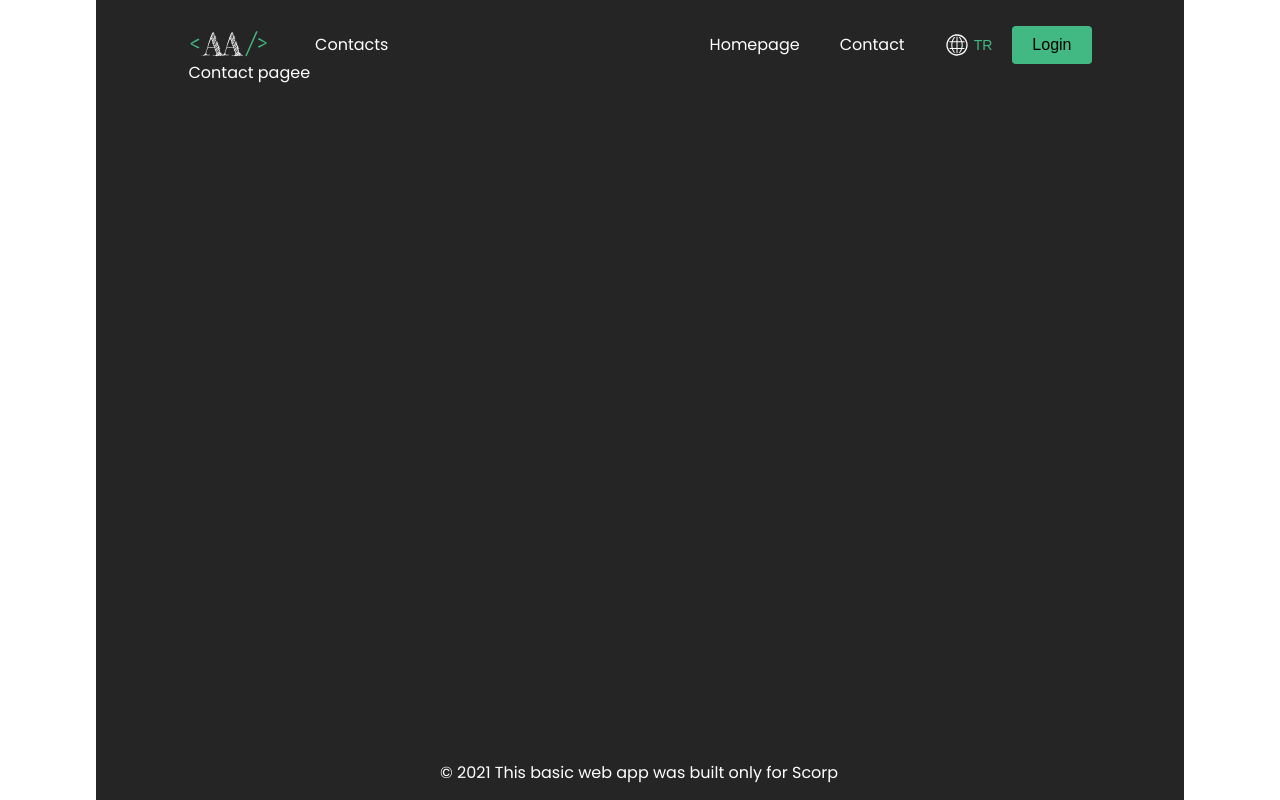
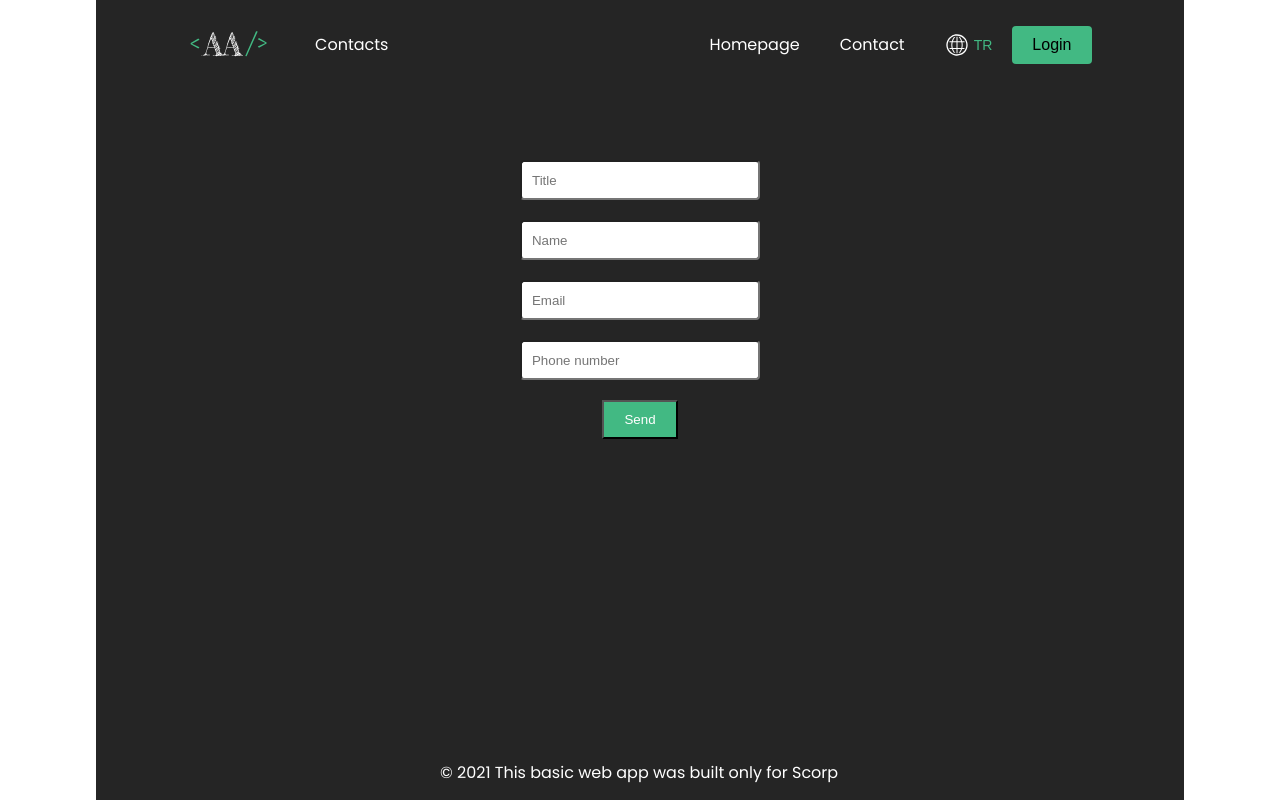
Before and after one commit to ahmetayyildiz66/scorp-task, a Vue app: page /contact in a window 1280 px wide. Built offline with nearby package versions, Linux system fonts and the light colour scheme.

Commit message:
Contact page

```diff
--- a/src/store/user/actions.js
+++ b/src/store/user/actions.js
@@ -4,5 +4,14 @@ export const actions = {
   },
   logout({ commit }) {
     commit("RESET_USER");
+  },
+  updateTitle({ commit }, title) {
+    commit("UPDATE_TITLE", title);
+  },
+  updateUsername({ commit }, username) {
+    commit("UPDATE_USERNAME", username);
+  },
+  updateEmail({ commit }, email) {
+    commit("UPDATE_EMAIL", email);
   }
 };
--- a/src/store/user/mutations.js
+++ b/src/store/user/mutations.js
@@ -9,5 +9,14 @@ export const mutations = {
   RESET_USER(state) {
     state.userInfo = {};
     state.isUserLoggedIn = false;
+  },
+  UPDATE_TITLE(state, title) {
+    state.userInfo.title = title;
+  },
+  UPDATE_USERNAME(state, username) {
+    state.userInfo.username = username;
+  },
+  UPDATE_EMAIL(state, email) {
+    state.userInfo.email = email;
   }
 };
--- a/src/views/ContactPage.vue
+++ b/src/views/ContactPage.vue
@@ -1,9 +1,118 @@
 <template>
-  <p>Contact pagee</p>
+  <main class="contact">
+    <form class="form">
+      <input
+        class="form__input form__title"
+        type="text"
+        placeholder="Title"
+        v-model="title"
+      />
+      <input
+        class="form__input form__name"
+        placeholder="Name"
+        type="text"
+        v-model="name"
+      />
+      <input
+        class="form__input form__email"
+        placeholder="Email"
+        type="email"
+        v-model="email"
+      />
+      <input
+        class="form__input form__phone"
+        placeholder="Phone number"
+        type="text"
+        v-model="phoneNumber"
+      />
+      <button class="form__submit" type="button">Send</button>
+    </form>
+  </main>
 </template>
 
 <script>
+import { mapGetters, mapActions } from "vuex";
+
 export default {
-  name: "ContactPage"
+  name: "ContactPage",
+  data() {
+    return {
+      username: "",
+      mail: "",
+      phoneNumber: ""
+    };
+  },
+  computed: {
+    ...mapGetters("user", ["userInfo"]),
+    title: {
+      get() {
+        return this.userInfo.title;
+      },
+      set(value) {
+        this.updateTitle(value);
+      }
+    },
+    name: {
+      get() {
+        return this.userInfo.username;
+      },
+      set(value) {
+        this.username = value;
+      }
+    },
+    email: {
+      get() {
+        return this.userInfo.email;
+      },
+      set(value) {
+        this.mail = value;
+      }
+    }
+  },
+  methods: {
+    ...mapActions("user", ["updateTitle", "updateUsername", "updateEmail"])
+  }
 };
 </script>
+
+<style lang="scss" scoped>
+.contact {
+  margin-top: 10rem;
+}
+
+.form {
+  margin: 1.5rem auto;
+  width: 80%;
+  height: 70%;
+  display: flex;
+  flex-direction: column;
+  align-items: center;
+  justify-content: center;
+
+  &__input {
+    margin-bottom: 2rem;
+    height: 4rem;
+    width: 24rem;
+    text-indent: 1rem;
+    border-radius: $size-border-radius;
+
+    &:focus {
+      border: none;
+      outline: none;
+    }
+  }
+
+  &__submit {
+    background-color: $color-secondary;
+    color: $color-white;
+    padding: 1rem 2rem;
+    cursor: pointer;
+  }
+
+  &__language {
+    position: absolute;
+    top: 1rem;
+    left: 1rem;
+  }
+}
+</style>
```
